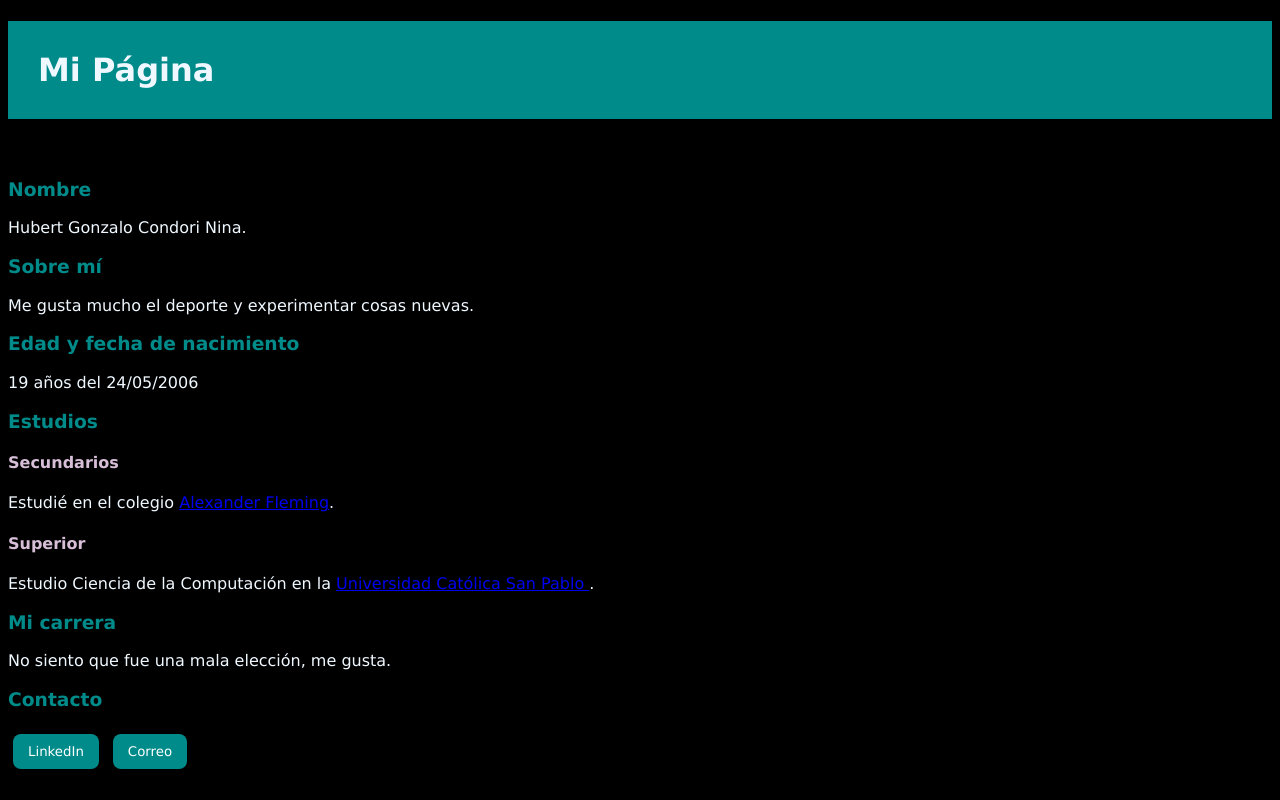
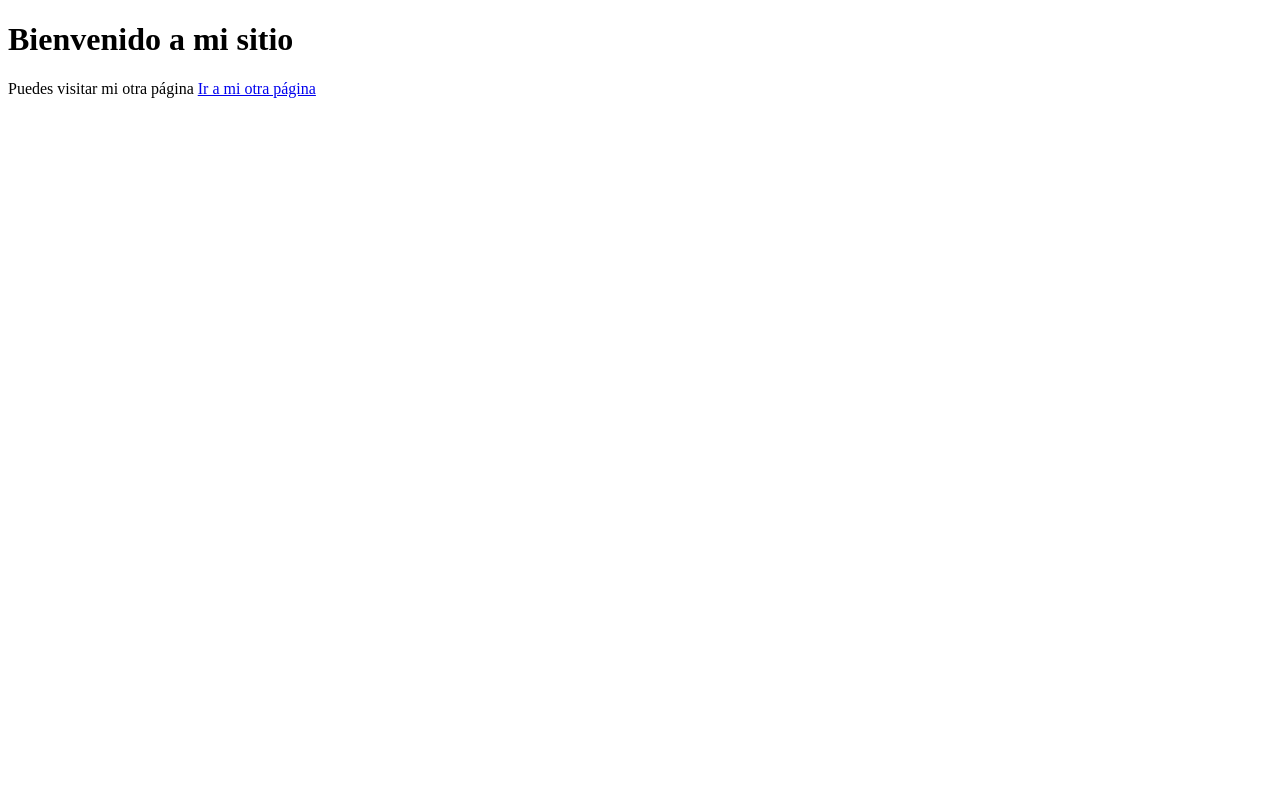
Before and after one commit to kevinrivero-netizen/kevin-Rivero, a plain HTML site: page index.html in a window 1280 px wide. Drawn offline with Linux system fonts and the light colour scheme.

Commit message:
Update index.html

```diff
--- a/index.html
+++ b/index.html
@@ -1,89 +1,13 @@
 <!DOCTYPE html>
 <html>
-
 <head>
-    <meta name="keywords" content="Hubert, Gonzalo, Condori, Nina, HubertCondori">
-    <meta name="description" content="Mi página personal">
-    <meta charset="utf-8"/>
-    <meta name="author" content="Hubert Gonzalo Condori Nina" />
-    <meta name="copyright" content="Hubert Gonzalo Condori Nina" />
-    <meta name="robots" content="index, follow"/>
-    <title>Hubert Gonzalo Condori Nina</title>
-    <style>
-      h2 {
-        font-size: 1rem;
-        text-align: center;
-        font-family: Verdana, Geneva, Tahoma, sans-serif;
-      }
-      body {
-        background-color: rgb(0, 0, 0);
-      }
-      h3 {
-        font-family: Verdana, Geneva, Tahoma, sans-serif;
-        color: darkcyan;
-      }
-      h1 {
-        font-size: 2rem;
-        font-family: Verdana, Geneva, Tahoma, sans-serif;
-        color: aliceblue;
-        background-color: darkcyan;
-        padding: 30px;
-      }
-      h4 {
-        font-family: Verdana, Geneva, Tahoma, sans-serif;
-        color: thistle;
-      }
-      p {
-        font-family: Verdana, Geneva, Tahoma, sans-serif;
-        color: aliceblue;
-      }
-      button {
-        background-color: darkcyan;
-        border: none;
-        padding: 10px 15px;
-        border-radius: 8px;
-        margin: 5px;
-      }
-      button a {
-        color: white;
-        text-decoration: none;
-        font-family: Verdana, Geneva, Tahoma, sans-serif;
-      }
-      button:hover {
-        background-color: cadetblue;
-      }
-    </style>
+  <meta charset="utf-8">
+  <title>Hubert Gonzalo Condori Nina | Página Personal</title>
+  <meta name="description" content="Sitio web personal de Hubert Gonzalo Condori Nina, estudiante de Ciencias de la Computación y desarrollador de proyectos digitales.">
+  <meta name="author" content="Hubert Gonzalo Condori Nina">
 </head>
-
 <body>
-    <h1>Mi Página</h1>
-    <h2>Mi único vicio es el Gym</h2>
-
-    <h3>Nombre</h3>
-    <p>Hubert Gonzalo Condori Nina.</p>
-
-    <h3>Sobre mí</h3>
-    <p>Me gusta mucho el deporte y experimentar cosas nuevas.</p>
-
-    <h3>Edad y fecha de nacimiento</h3>
-    <p>19 años del 24/05/2006</p>
-
-    <h3>Estudios</h3>
-    <h4>Secundarios</h4>
-    <p>Estudié en el colegio <a href="https://alexanderfleming.edu.pe" target="_blank">Alexander Fleming</a>.</p>
-    <h4>Superior</h4>
-    <p>Estudio Ciencia de la Computación en la
-      <a href="https://cs.ucsp.edu.pe/?_ga=2.268879090.2002053260.1747797031-1117389932.1746153329" target="_blank">
-        Universidad Católica San Pablo
-      </a>.
-    </p>
-
-    <h3>Mi carrera</h3>
-    <p>No siento que fue una mala elección, me gusta.</p>
-
-    <h3>Contacto</h3>
-    <button><a href="https://www.linkedin.com/in/hubert-gonzalo-condori-nina-a94959385/?originalSubdomain=pe" target="_blank">LinkedIn</a></button>
-    <button><a href="mailto:hubert.condori@ucsp.edu.pe">Correo</a></button>
+  <h1>Bienvenido a mi sitio</h1>
+  <p>Puedes visitar mi otra página <a href="https://hubertgonzalocondorinina.github.io/mipagina/hubertgonzalocondorinina.html">Ir a mi otra página</a></p>
 </body>
-
 </html>
```
